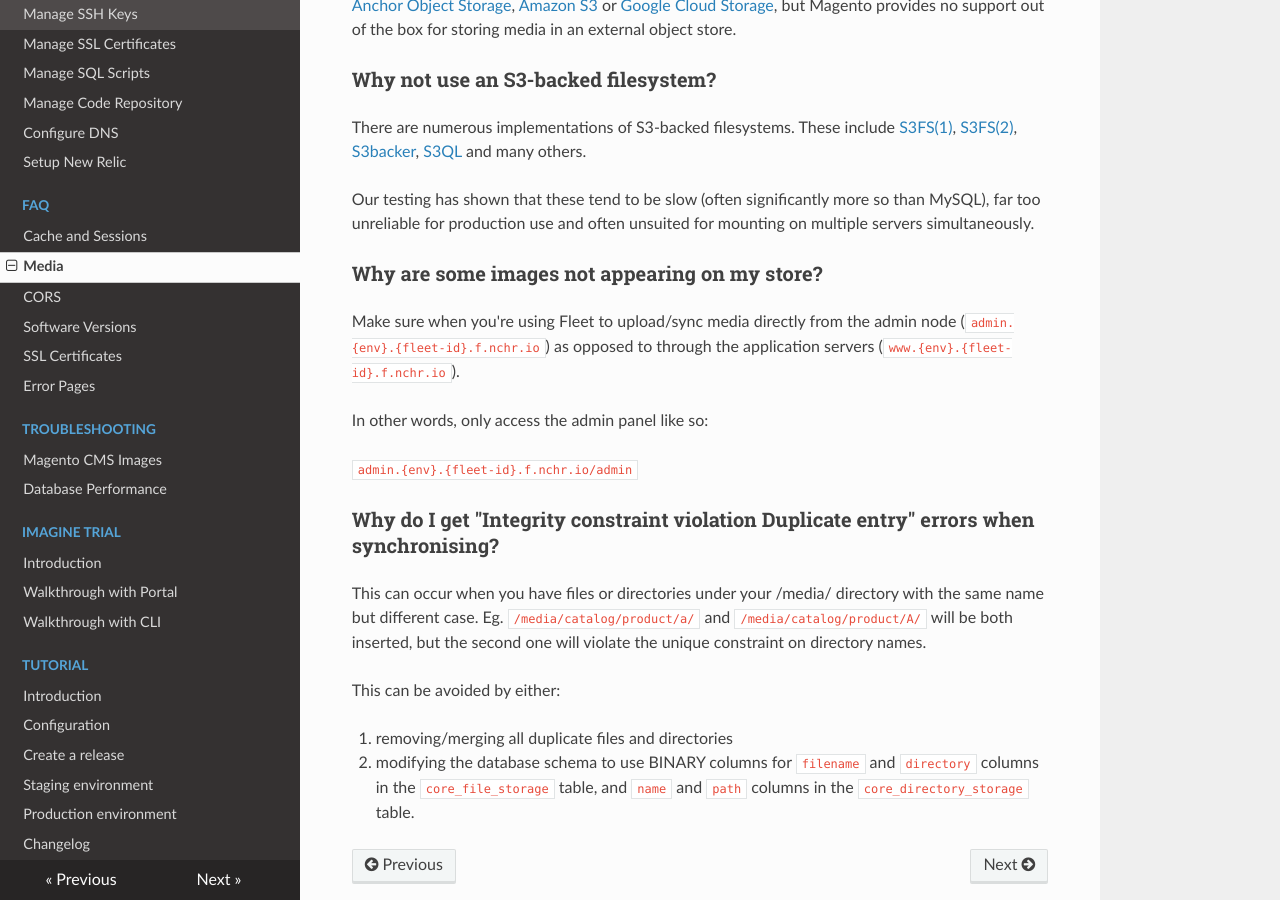
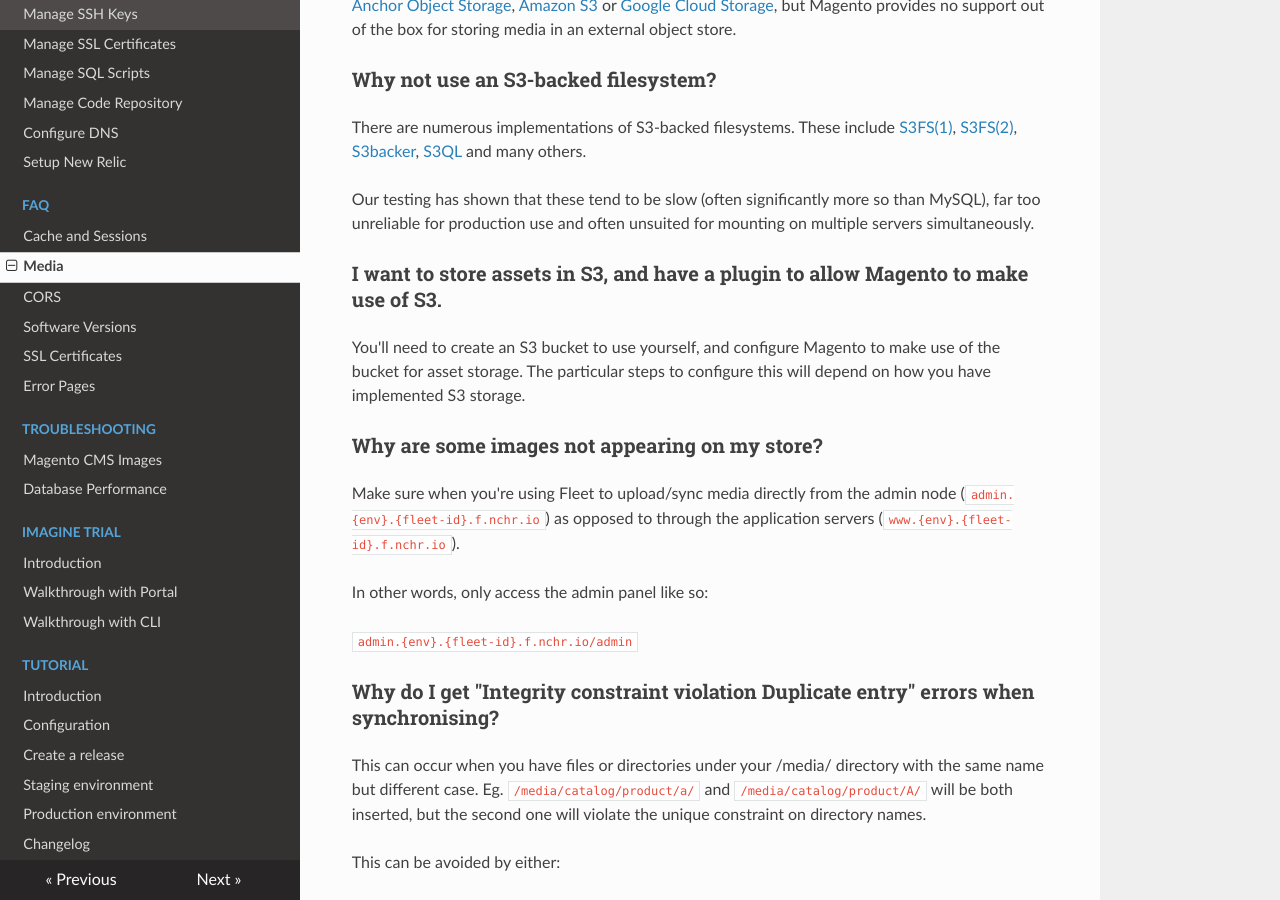
Before and after one commit to anchor/fleet-magento-docs, an MkDocs documentation site: the page built from docs/faq/media.md, in a window 1280 px wide and 900 px high, scrolled down 984 px. Built offline with MkDocs 1.6.1, drawn with Linux system fonts in a browser that asks for light colours; nearby versions of some CDN libraries; old or Windows-style settings are respelled for this version of MkDocs.

Commit message:
Document S3 usage

```diff
--- a/docs/faq/media.md
+++ b/docs/faq/media.md
@@ -57,6 +57,11 @@ Our testing has shown that these tend to be slow (often significantly more so
 than MySQL), far too unreliable for production use and often unsuited for
 mounting on multiple servers simultaneously.
 
+### I want to store assets in S3, and have a plugin to allow Magento to make use of S3.
+You'll need to create an S3 bucket to use yourself, and configure Magento to make use of
+the bucket for asset storage. The particular steps to configure this will depend on how
+you have implemented S3 storage.
+
 ### Why are some images not appearing on my store?
 Make sure when you're using Fleet to upload/sync media directly from the admin
 node (`admin.{env}.{fleet-id}.f.nchr.io`) as opposed to through the application
```
